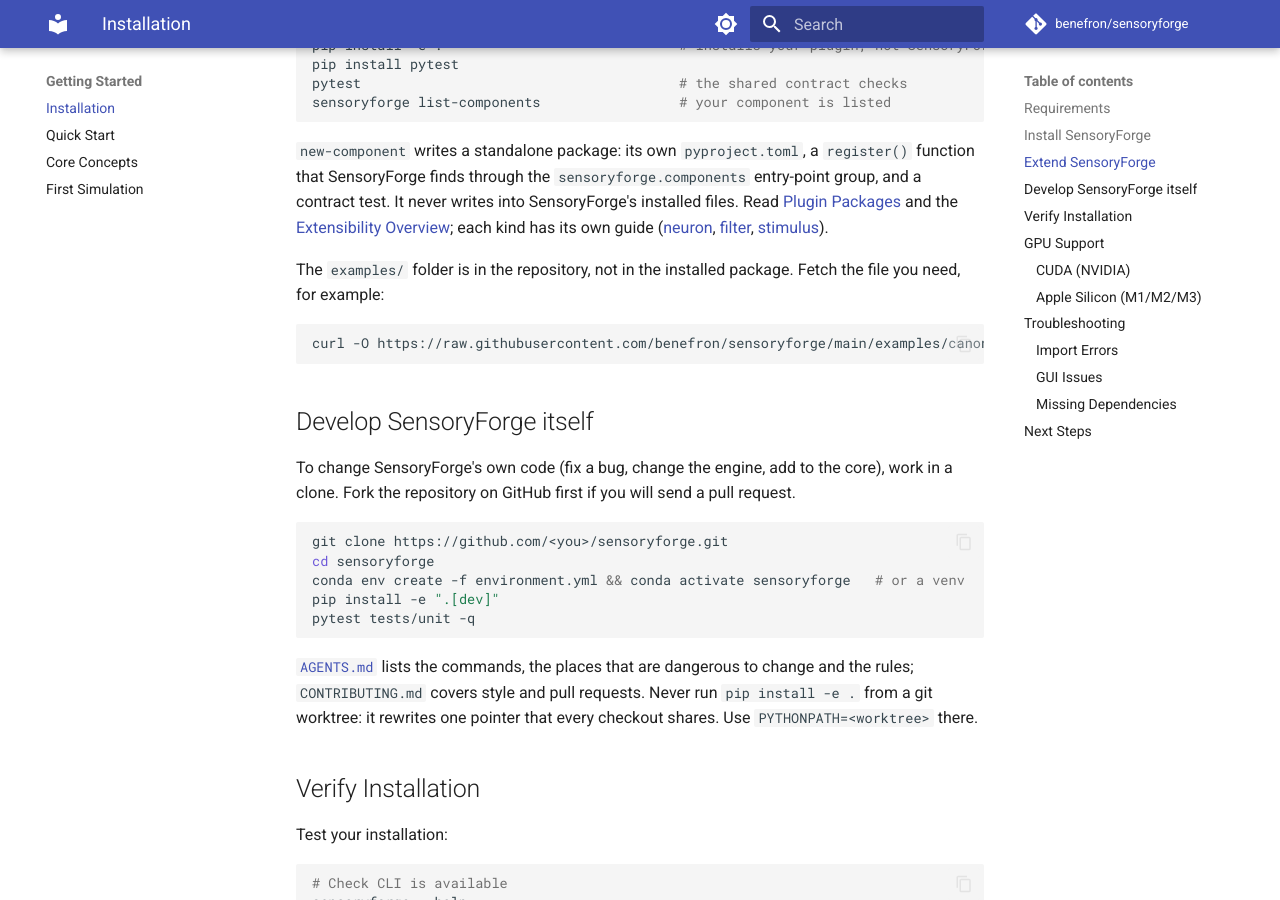
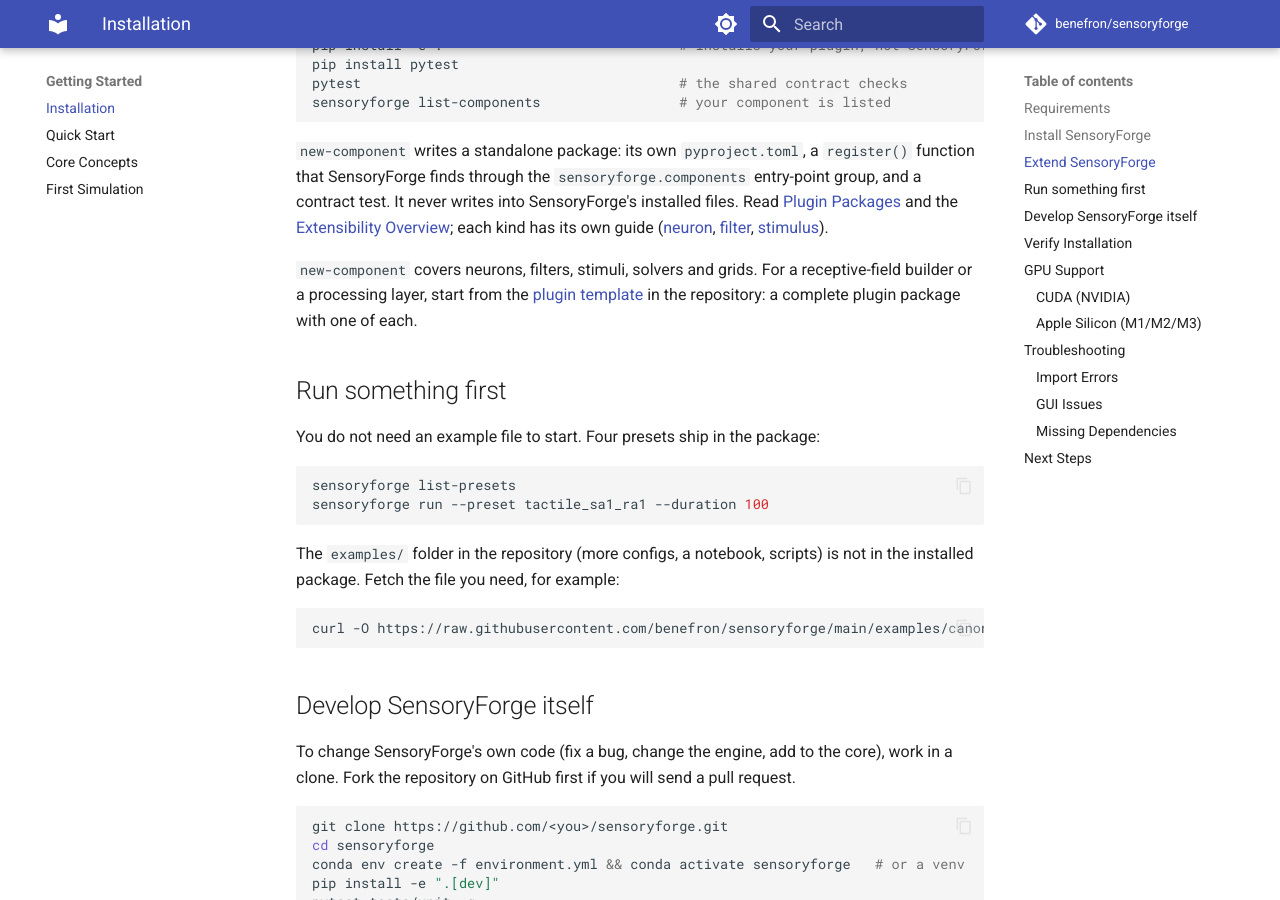
Before and after one commit to benefron/sensoryforge, an MkDocs documentation site: the page built from docs/getting_started/installation.md, in a window 1280 px wide and 900 px high, scrolled down 1178 px. Built offline with MkDocs 1.6.1 and Material for MkDocs 9.7.7, drawn with Linux system fonts in a browser that asks for light colours; comment, search, counter and statistics services are not loaded.

Commit message:
docs(install): run a preset first, and point extenders at the plugin template
A user on the default no-clone install needs no example file to run something: four presets
ship in the package, and `sensoryforge run --preset tactile_sa1_ra1 --duration 100` ran from
a wheel unpacked outside any clone (756 SA and 844 RA spikes). The install page now says so
and says what is left in the repository.

examples/ holds four kinds of file: five YAML configs (two of them the legacy format, kept so
the legacy path stays tested), a notebook and five scripts, and plugin_template/, a complete
plugin package with a receptive-field builder and a processing layer. The last is the only
part an extender needs that nothing else in the install provides, because `new-component`
scaffolds five kinds (neuron, filter, stimulus, solver, grid) and not those two. docs/examples/
is a different folder: code samples that the docs pages embed, run by tests/docs.

Decision: the examples/ folder is not shipped inside the package as it stands; a first run uses the packaged presets, and the rest of what an installed user needs from it is closed by D4 (batch and stimulus-block configs as small tested package data) and by C2c (scaffold or a skill for receptive-field builders and processing layers), not by copying the folder
Decision: C2, the extension skills, stays in phase C after B6, because C2 depends on B6 (it follows the skill pattern B6 sets) and the extension path already works end to end without a skill; B6a's design-and-plan skill hands off to `sensoryforge new-component` when the component a user needs does not exist, and R-B6 revisits the order
Finding: examples/plugin_template is not superseded by `new-component`: it covers two kinds the scaffold does not
Refs: A-b5a2f6f

Co-Authored-By: Claude Sonnet 5.5 <noreply@anthropic.com>
Claude-Session: https://claude.ai/code/session_01G3W7V49LqWUEdLGLxT2fjY

````diff
--- a/docs/getting_started/installation.md
+++ b/docs/getting_started/installation.md
@@ -55,8 +55,22 @@ group, and a contract test. It never writes into SensoryForge's installed files.
 ([neuron](../developer_guide/add_neuron.md), [filter](../developer_guide/add_filter.md),
 [stimulus](../developer_guide/add_stimulus.md)).
 
-The `examples/` folder is in the repository, not in the installed package. Fetch the file
-you need, for example:
+`new-component` covers neurons, filters, stimuli, solvers and grids. For a receptive-field
+builder or a processing layer, start from the
+[plugin template](https://github.com/benefron/sensoryforge/tree/main/examples/plugin_template)
+in the repository: a complete plugin package with one of each.
+
+## Run something first
+
+You do not need an example file to start. Four presets ship in the package:
+
+```bash
+sensoryforge list-presets
+sensoryforge run --preset tactile_sa1_ra1 --duration 100
+```
+
+The `examples/` folder in the repository (more configs, a notebook, scripts) is not in the
+installed package. Fetch the file you need, for example:
 
 ```bash
 curl -O https://raw.githubusercontent.com/benefron/sensoryforge/main/examples/canonical_config.yml
````
